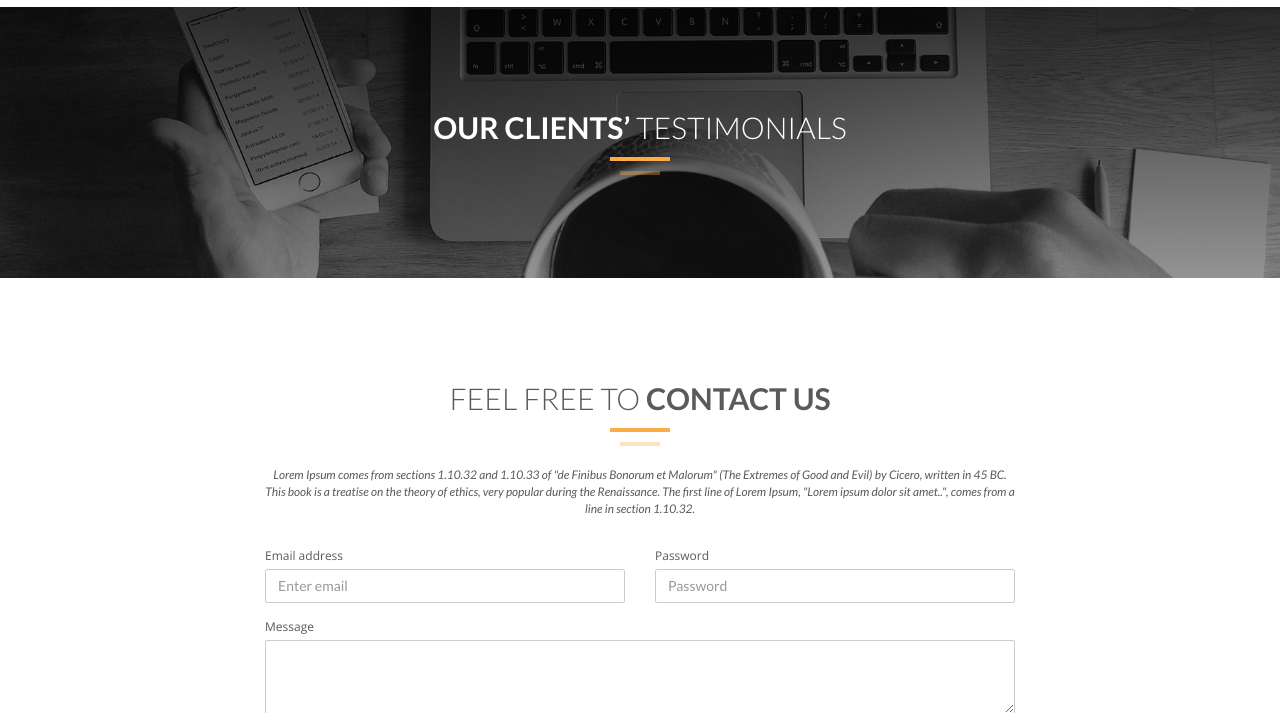
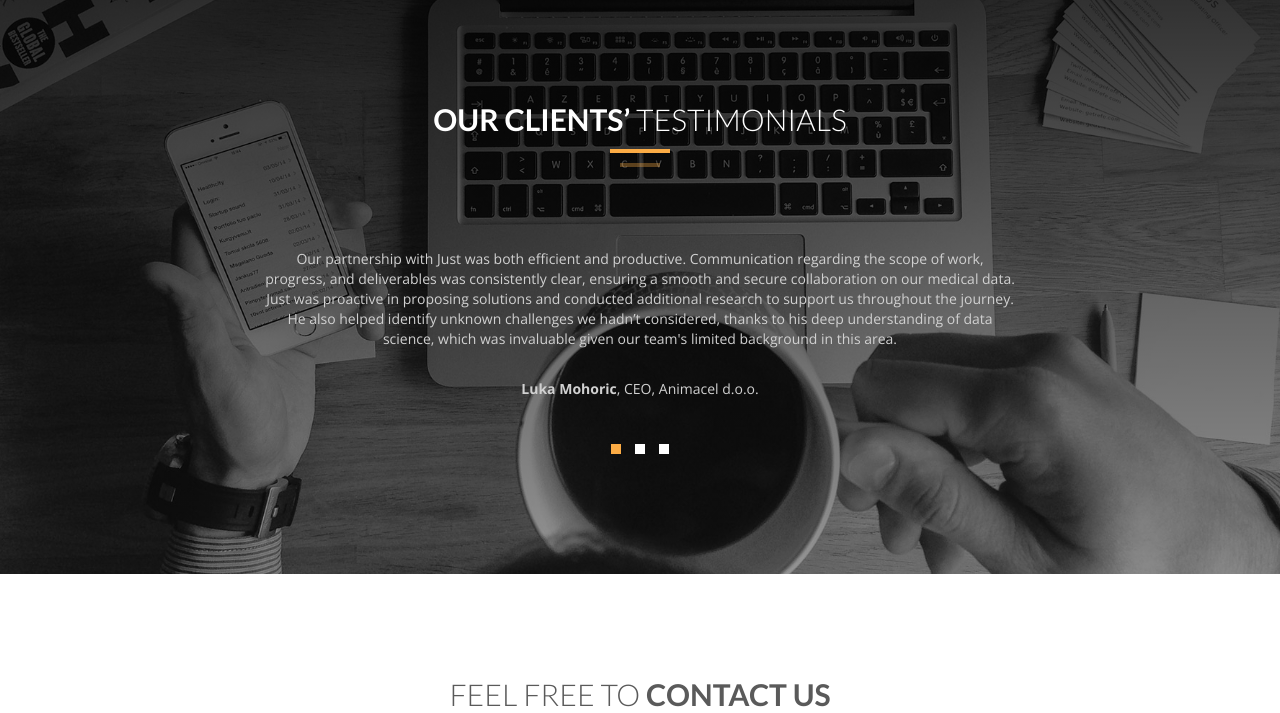
Before and after one commit to justjuust/justanalytics, a Django app: page / in a window 1280 px wide. Shown: the part 3753-4466 px from the top of the page. Run offline with Django 5.2, Linux system fonts and the light colour scheme; some libraries are stand-ins or nearby versions.

Commit message:
Debug the site and add Luka's testimonial

```diff
--- a/templates/index.html
+++ b/templates/index.html
@@ -1,8 +1,6 @@
-html
-Kopiraj kodo
+<!DOCTYPE html>
 {% load static %}
 
-<!DOCTYPE html>
 <html lang="en">
 <head>
     <!-- Basic Page Needs
@@ -103,7 +101,7 @@ Kopiraj kodo
     <div class="container">
         <div class="row">
             <div class="col-md-6">
-                <img src="{% static 'img/smartmockups_m21y6xkq.jpg'%}" class="img-responsive">
+                <img src="{% static 'img/smartmockups_m21y6xkq.jpg' %}" class="img-responsive">
             </div>
             <div class="col-md-6">
                 <div class="about-text">
@@ -291,7 +289,8 @@ Kopiraj kodo
                                 <div class="clearfix"></div>
                                 <i class="fa fa-plus"></i>
                             </div>
-                            <img src="{% static 'img/portfolio/posnetek_notebooka_1.png'%}" class="img-responsive full-img">
+                            <img src="{% static 'img/portfolio/posnetek_notebooka_1.png' %}"
+                                 class="img-responsive full-img">
                         </a>
                     </div>
                 </div>
@@ -307,7 +306,7 @@ Kopiraj kodo
                                 <div class="clearfix"></div>
                                 <i class="fa fa-plus"></i>
                             </div>
-                            <img src="{% static 'img/portfolio/tce_mockup.png'%}" class="img-responsive" alt="...">
+                            <img src="{% static 'img/portfolio/tce_mockup.png' %}" class="img-responsive" alt="...">
                         </a>
                     </div>
                 </div>
@@ -324,7 +323,7 @@ Kopiraj kodo
                                 <div class="clearfix"></div>
                                 <i class="fa fa-plus"></i>
                             </div>
-                            <img src="{% static 'img/portfolio/snix_app.png'%}" class="img-responsive" alt="...">
+                            <img src="{% static 'img/portfolio/snix_app.png' %}" class="img-responsive" alt="...">
                         </a>
                     </div>
                 </div>
@@ -350,9 +349,13 @@ Kopiraj kodo
                 <div class="col-md-8 col-md-offset-2">
                     <div id="testimonial" class="owl-carousel owl-theme">
                         <div class="item">
-                            <h5>This book is a treatise on the theory of ethics, very popular during the Renaissance.
-                                The first line of Lorem Ipsum, "Lorem ipsum dolor sit amet..", comes from a line in
-                                section 1.10.32.</h5>
+                            <p>Our partnership with Just was both efficient and productive. Communication regarding the
+                                scope of work, progress, and deliverables was consistently clear, ensuring a smooth and
+                                secure collaboration on our medical data. Just was proactive in proposing solutions and
+                                conducted additional research to support us throughout the journey. He also helped
+                                identify unknown challenges we hadn’t considered, thanks to his deep understanding of
+                                data science, which was invaluable given our team's limited background in this
+                                area.</p>
                             <p><strong>Luka Mohoric</strong>, CEO, Animacel d.o.o.</p>
                         </div>
 
@@ -449,20 +452,20 @@ Kopiraj kodo
 
 <!-- jQuery (necessary for Bootstrap's JavaScript plugins) -->
 <script src="https://ajax.googleapis.com/ajax/libs/jquery/1.11.1/jquery.min.js"></script>
-<script type="text/javascript" src="{% static 'js/jquery.1.11.1.js'}"></script>
+<script type="text/javascript" src="{% static 'js/jquery.1.11.1.js' %}"></script>
 <!-- Include all compiled plugins (below), or include individual files as needed -->
-<script type="text/javascript" src="{% static 'js/bootstrap.js'}"></script>
-<script type="text/javascript" src="{% static 'js/SmoothScroll.js'}"></script>
-<script type="text/javascript" src="{% static 'js/jquery.isotope.js'}"></script>
+<script type="text/javascript" src="{% static 'js/bootstrap.js' %}"></script>
+<script type="text/javascript" src="{% static 'js/SmoothScroll.js' %}"></script>
+<script type="text/javascript" src="{% static 'js/jquery.isotope.js' %}"></script>
 
 
 <!--Disable owl corusel for 3 clients only-->
-<script src="{% static 'js/owl.carousel.js'}"></script>
+<script src="{% static 'js/owl.carousel.js' %}"></script>
 
 
 <!-- Javascripts
 ================================================== -->
-<script type="text/javascript" src="{% static 'js/main.js'}></script>
+<script type="text/javascript" src="{% static 'js/main.js' %}"></script>
 
 </body>
 </html>
```
